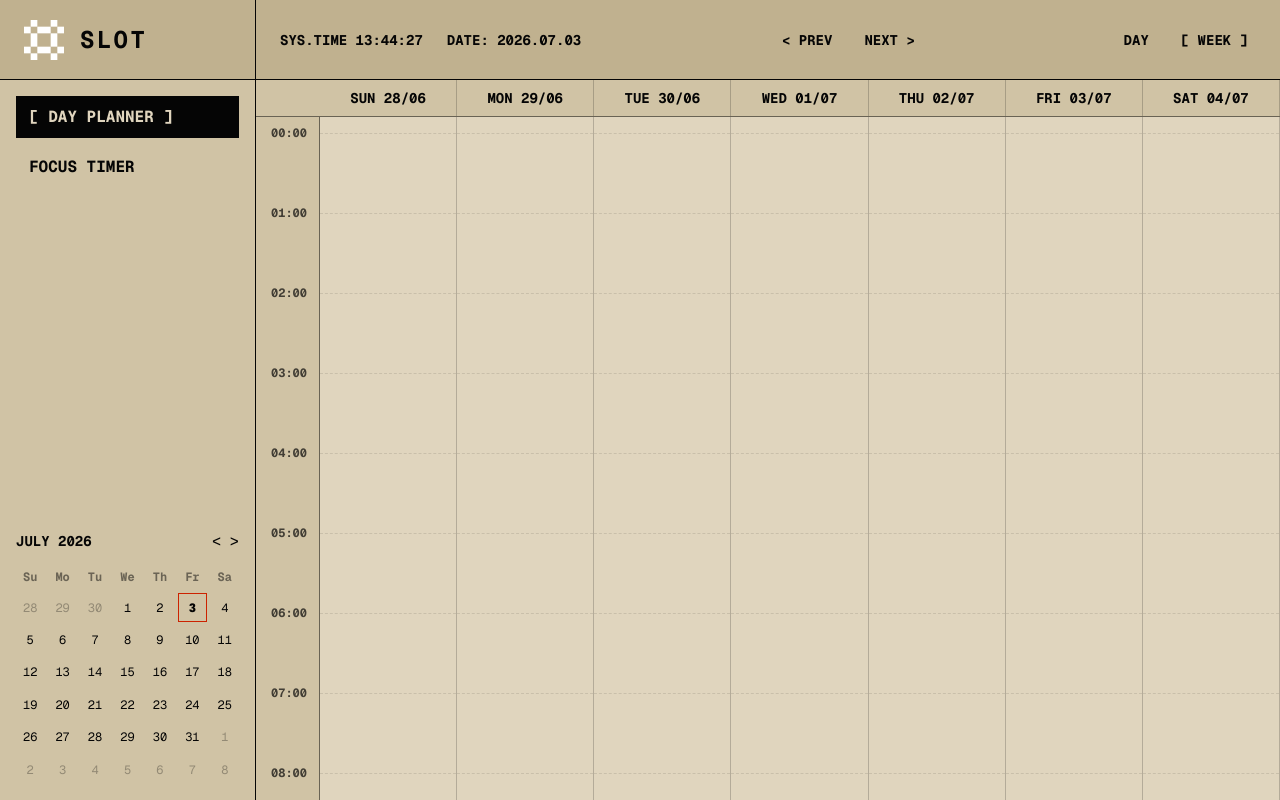
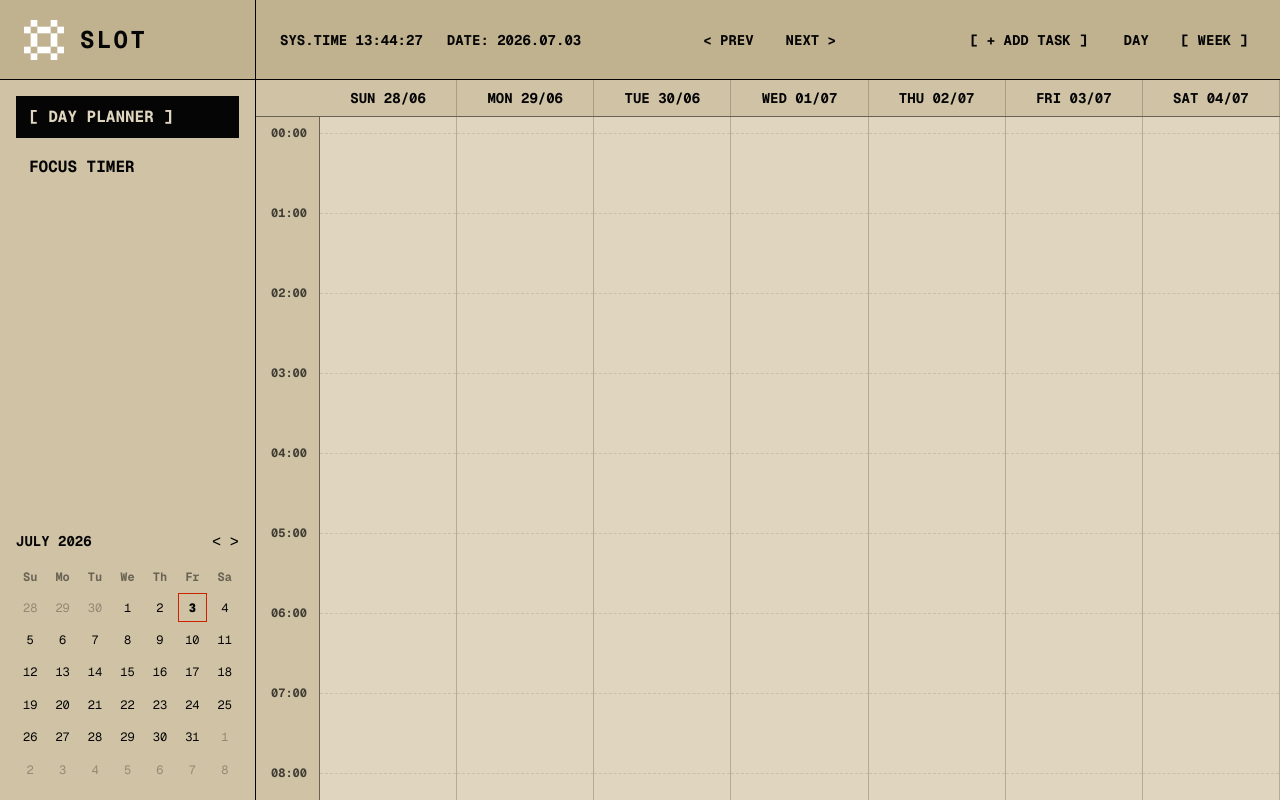
Before and after one commit to MukundhArul/slot, a Next.js app: page / in a window 1280 px wide. Built offline with nearby package versions, Linux system fonts and the light colour scheme.

Commit message:
feat: use top button to add tasks and remove grid click creation

```diff
--- a/src/components/CalendarGrid.tsx
+++ b/src/components/CalendarGrid.tsx
@@ -63,25 +63,6 @@ export default function CalendarGrid() {
     updateBlock(id, { duration: newDuration });
   };
 
-  const handleGridClick = (day: Date, hour: number, e: React.MouseEvent) => {
-    if (e.target !== e.currentTarget) return; // ignore clicks on blocks
-
-    const rect = e.currentTarget.getBoundingClientRect();
-    const y = e.clientY - rect.top;
-    const minutes = snapToGrid(((y - GRID_OFFSET) / HOUR_HEIGHT) * 60 + hour * 60);
-
-    const newBlock = {
-      title: 'NEW TASK',
-      description: '',
-      color: 'var(--color-green)', // default
-      date: format(day, 'yyyy-MM-dd'),
-      startTime: minutesToTime(minutes),
-      duration: 60,
-    };
-
-    // Add and select
-    addBlock(newBlock);
-  };
 
   return (
     <DndContext sensors={sensors} onDragEnd={handleDragEnd} collisionDetection={pointerWithin}>
@@ -125,9 +106,8 @@ export default function CalendarGrid() {
                     {HOURS.map(hour => (
                       <div
                         key={hour}
-                        className="absolute w-full border-t border-foreground/10 border-dashed cursor-crosshair"
+                        className="absolute w-full border-t border-foreground/10 border-dashed"
                         style={{ top: `${hour * HOUR_HEIGHT + GRID_OFFSET}px`, height: `${HOUR_HEIGHT}px` }}
-                        onClick={(e) => handleGridClick(day, hour, e)}
                       />
                     ))}
 
--- a/src/components/CommandBar.tsx
+++ b/src/components/CommandBar.tsx
@@ -5,7 +5,7 @@ import { format } from 'date-fns';
 import { useEffect, useState } from 'react';
 
 export default function CommandBar() {
-  const { currentDate, viewMode, setViewMode, navigatePrevious, navigateNext } = useCalendarStore();
+  const { currentDate, viewMode, setViewMode, navigatePrevious, navigateNext, addBlock } = useCalendarStore();
   const [timeStr, setTimeStr] = useState('');
 
   useEffect(() => {
@@ -41,6 +41,21 @@ export default function CommandBar() {
 
       <div className="flex items-center gap-4">
         <button
+          onClick={() => {
+            addBlock({
+              title: 'NEW TASK',
+              description: '',
+              color: 'var(--color-green)',
+              date: format(currentDate, 'yyyy-MM-dd'),
+              startTime: '12:00',
+              duration: 60,
+            });
+          }}
+          className="bg-color-green text-[#050505] px-3 py-1 font-bold hover:scale-105 transition-transform"
+        >
+          [ + ADD TASK ]
+        </button>
+        <button
           onClick={() => setViewMode('DAY')}
           className={`px-2 py-1 transition-colors ${viewMode === 'DAY' ? 'text-color-green' : 'hover:text-color-amber'}`}
         >
--- a/src/components/TaskModal.tsx
+++ b/src/components/TaskModal.tsx
@@ -11,6 +11,7 @@ export default function TaskModal() {
 
   const [title, setTitle] = useState('');
   const [description, setDescription] = useState('');
+  const [date, setDate] = useState('');
   const [startTime, setStartTime] = useState('');
   const [endTime, setEndTime] = useState('');
   const [color, setColor] = useState('');
@@ -19,6 +20,7 @@ export default function TaskModal() {
     if (block) {
       setTitle(block.title);
       setDescription(block.description);
+      setDate(block.date);
       setStartTime(block.startTime);
       const startMins = timeToMinutes(block.startTime);
       setEndTime(minutesToTime(startMins + block.duration));
@@ -36,7 +38,7 @@ export default function TaskModal() {
     }
     const duration = endMins - startMins;
 
-    updateBlock(block.id, { title, description, startTime, duration, color });
+    updateBlock(block.id, { title, description, date, startTime, duration, color });
     setSelectedBlockId(null);
   };
 
@@ -65,23 +67,32 @@ export default function TaskModal() {
             />
           </div>
 
-          <div className="flex gap-4">
-            <div className="flex-1">
+          <div className="grid grid-cols-3 gap-4">
+            <div>
+              <label className="block text-xs text-foreground/70 mb-1">DATE</label>
+              <input
+                type="date"
+                value={date}
+                onChange={e => setDate(e.target.value)}
+                className="w-full bg-surface border border-foreground/50 px-2 py-1 outline-none focus:border-color-green font-mono"
+              />
+            </div>
+            <div>
               <label className="block text-xs text-foreground/70 mb-1">FROM</label>
               <input
                 type="time"
-                className="w-full bg-background border border-foreground/50 p-2 text-foreground focus:outline-none focus:border-color-green transition-colors"
                 value={startTime}
                 onChange={e => setStartTime(e.target.value)}
+                className="w-full bg-surface border border-foreground/50 px-2 py-1 outline-none focus:border-color-green font-mono"
               />
             </div>
-            <div className="flex-1">
+            <div>
               <label className="block text-xs text-foreground/70 mb-1">TO</label>
               <input
                 type="time"
-                className="w-full bg-background border border-foreground/50 p-2 text-foreground focus:outline-none focus:border-color-green transition-colors"
                 value={endTime}
                 onChange={e => setEndTime(e.target.value)}
+                className="w-full bg-surface border border-foreground/50 px-2 py-1 outline-none focus:border-color-green font-mono"
               />
             </div>
           </div>
--- a/src/store/useCalendarStore.ts
+++ b/src/store/useCalendarStore.ts
@@ -42,9 +42,13 @@ export const useCalendarStore = create<CalendarState>()(
       selectedBlockId: null,
       appMode: 'PLANNER',
 
-      addBlock: (block) => set((state) => ({
-        blocks: [...state.blocks, { ...block, id: Math.random().toString(36).substring(2, 9) }],
-      })),
+      addBlock: (block) => {
+        const id = Math.random().toString(36).substring(2, 9);
+        set((state) => ({
+          blocks: [...state.blocks, { ...block, id }],
+          selectedBlockId: id,
+        }));
+      },
 
       updateBlock: (id, updates) => set((state) => ({
         blocks: state.blocks.map(b => b.id === id ? { ...b, ...updates } : b),
```
